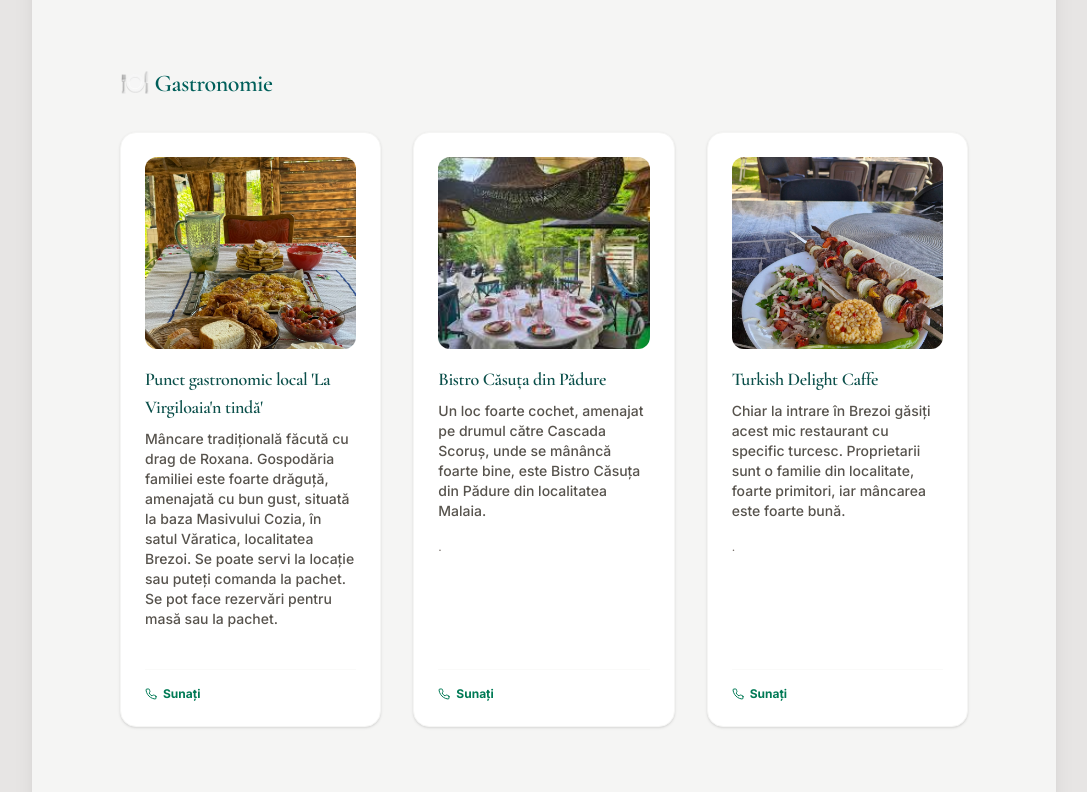
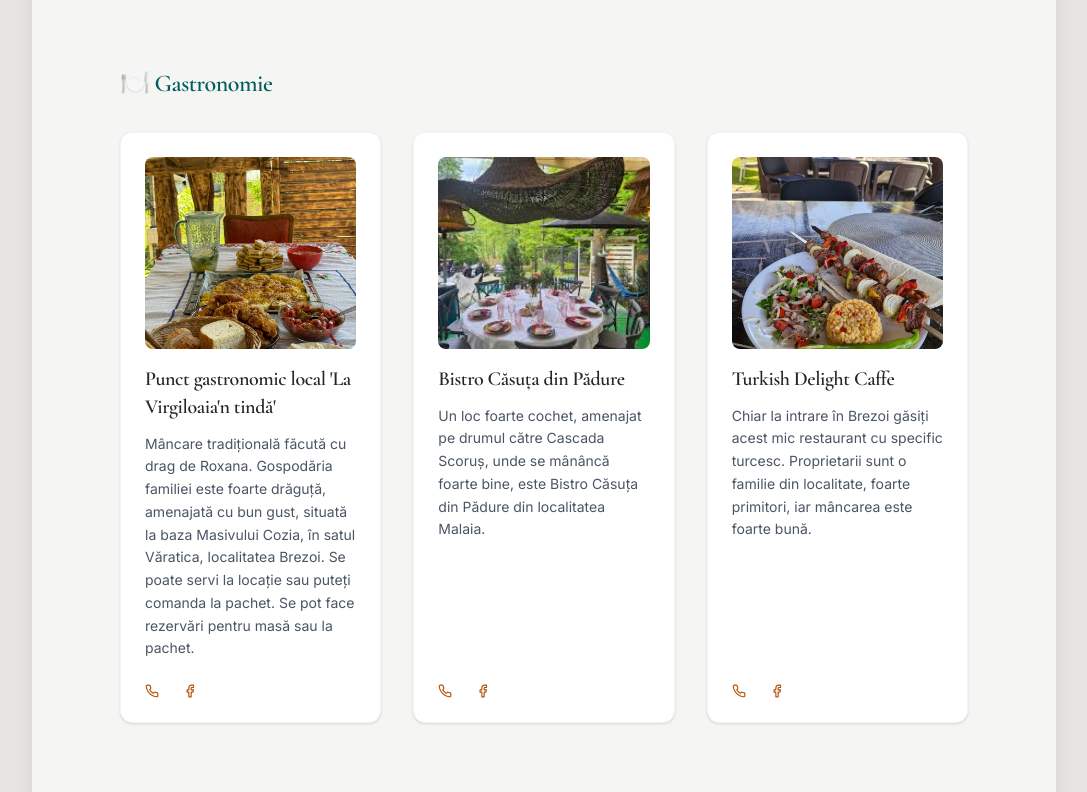
Before and after one commit to MariucaO/Camping_Next, a Next.js app: page / in a window 1280 px wide. Shown: the part 11040-11832 px from the top of the page, without its empty margins (96-1183 px from the left). Built offline with nearby package versions, Linux system fonts and the light colour scheme.

Commit message:
Activitati2

```diff
--- a/components/activities/ActivityCard.jsx
+++ b/components/activities/ActivityCard.jsx
@@ -1,39 +1,48 @@
-"use client";
+import { FiPhone, FiInstagram, FiFacebook, FiGlobe } from "react-icons/fi";
 
-import { FiPhone, FiFacebook, FiGlobe, FiMapPin } from "react-icons/fi";
+export default function ActivityCard({ item }) {
+  return (
+    <div className="bg-white p-6 rounded-xl border border-gray-100 shadow-sm flex flex-col">
 
-export default function ActivityCard({ item, onOpenGallery }) {
-  return (
-    <div className="bg-white p-6 rounded-2xl shadow-sm border border-stone-100 flex flex-col h-full hover:shadow-md transition-shadow">
-      {/* Imaginea - acum legată de lightbox */}
-      {item.gallery && item.gallery.length > 0 && (
-        <img
-          src={item.gallery[0]}
-          alt={item.title}
-          className="w-full h-48 object-cover rounded-xl mb-4 cursor-pointer hover:opacity-90 transition-opacity"
-          onClick={onOpenGallery}
-        />
+      {/* 1. Imaginea - Acum o adăugăm ca să apară! */}
+      {item.gallery && item.gallery[0] && (
+        <div className="w-full h-48 mb-4 overflow-hidden rounded-lg">
+          <img
+            src={item.gallery[0]}
+            alt={item.title}
+            className="w-full h-full object-cover"
+          />
+        </div>
       )}
 
-      <h4 className="font-bold text-lg mb-2 text-teal-900">{item.title}</h4>
-      <p className="text-stone-600 text-sm mb-4 font-medium">{item.description}</p>
-      <p className="text-stone-500 text-xs mb-6 leading-relaxed flex-grow">{item.content}</p>
+      {/* 2. Titlul și descrierea */}
+      <h3 className="text-xl font-semibold mb-3">{item.title}</h3>
+      <p className="text-gray-600 text-sm leading-relaxed mb-6">{item.description}</p>
 
-      {/* Butoane acțiune - Link-uri și Telefon */}
-      <div className="flex gap-3 mt-auto pt-4 border-t border-stone-50">
-        {item.links?.phone && (
-          <a href={`tel:${item.links.phone}`} className="text-xs flex items-center gap-1.5 text-emerald-700 hover:text-amber-600 font-bold transition-colors">
-            <FiPhone /> Sunați
+      {/* 3. Link-uri - Stil Footer */}
+      <div className="flex flex-wrap items-center gap-6 mt-auto">
+
+        {item.links?.phone && item.links.phone !== "" && (
+          <a href={`tel:${item.links.phone}`} className="flex items-center gap-2 text-gray-500 hover:text-[var(--accent)] transition-colors text-sm">
+            <FiPhone className="text-[var(--accent)]" />
           </a>
         )}
-        {item.links?.fb && (
-          <a href={item.links.fb} target="_blank" rel="noopener noreferrer" className="text-xs flex items-center gap-1.5 text-blue-600 hover:text-blue-800 font-bold transition-colors">
-            <FiFacebook /> Facebook
+
+        {item.links?.fb && item.links.fb !== "" && (
+          <a href={item.links.fb} target="_blank" rel="noopener noreferrer" className="flex items-center gap-2 text-gray-500 hover:text-[var(--accent)] transition-colors text-sm">
+            <FiFacebook className="text-[var(--accent)]" />
           </a>
         )}
-        {item.links?.web && (
-          <a href={item.links.web} target="_blank" rel="noopener noreferrer" className="text-xs flex items-center gap-1.5 text-teal-600 hover:text-teal-800 font-bold transition-colors">
-            <FiGlobe /> Web
+
+        {item.links?.insta && item.links.insta !== "" && (
+          <a href={item.links.insta} target="_blank" rel="noopener noreferrer" className="flex items-center gap-2 text-gray-500 hover:text-[var(--accent)] transition-colors text-sm">
+            <FiInstagram className="text-[var(--accent)]" />
+          </a>
+        )}
+
+        {item.links?.web && item.links.web !== "" && (
+          <a href={item.links.web} target="_blank" rel="noopener noreferrer" className="flex items-center gap-2 text-gray-500 hover:text-[var(--accent)] transition-colors text-sm">
+            <FiGlobe className="text-[var(--accent)]" />
           </a>
         )}
       </div>
--- a/components/activities/data.js
+++ b/components/activities/data.js
@@ -7,21 +7,21 @@ export const activitiesData = {
         description: "Mâncare tradițională făcută cu drag de Roxana. Gospodăria familiei este foarte drăguță, amenajată cu bun gust, situată la baza Masivului Cozia, în satul Văratica, localitatea Brezoi. Se poate servi la locație sau puteți comanda la pachet. Se pot face rezervări pentru masă sau la pachet.",
         content: "",
         gallery: ["/food.jpg"],
-        links: { phone: "0755509434" },
+        links: { phone: "0755509434", fb: "https://www.facebook.com/lavirgiloaia", insta: "", web: "", map: "" },
       },
       {
         title: "Bistro Căsuța din Pădure",
         description: "Un loc foarte cochet, amenajat pe drumul către Cascada Scoruș, unde se mânâncă foarte bine, este Bistro Căsuța din Pădure din localitatea Malaia.",
         content: ".",
         gallery: ["/casuta_din_padure.jpg"],
-        links: { phone: "0745 129 570" },
+        links: { phone: "0745 129 570", fb: "https://www.facebook.com/CasutaDinPadureMalaia", insta: "", web: "", map: "" },
       },
       {
         title: "Turkish Delight Caffe",
         description: "Chiar la intrare în Brezoi găsiți acest mic restaurant cu specific turcesc. Proprietarii sunt o familie din localitate, foarte primitori, iar mâncarea este foarte bună.",
         content: ".",
         gallery: ["/turkish_food.jpg"],
-        links: { phone: "0728 275 527" },
+        links: { phone: "0728 275 527", fb: "https://www.facebook.com/turkishdelightbrezoi", insta: "", web: "", map: "" },
       },
     ],
   },
@@ -33,42 +33,42 @@ export const activitiesData = {
         description: "Descoperă Alpine Xplore pentru tururi eco-friendly. Se pot închiria biciclete electrice mountain bike, iar la cerere se organizează tururi ghidate. Ghidul este un tânăr localnic, carismatic și iubitor de aventură, iar experiența vă va plăcea cu siguranță.",
         content: "",
         gallery: ["/bicycles.jpg"],
-        links: { phone: "0745833567" },
+        links: { phone: "0745833567", fb: "https://www.facebook.com/AlpineXplore", insta: "https://www.instagram.com/alpinexplore", web: "https://alpinexplore.ro", map: "" },
       },
       {
         title: "Ghidaj montan",
         description: "Trasee asistate către Masivul Cozia, Pietrele Doabrei, Muchia Delușelului sau Dealul Proienilor. Colaborăm cu ghizi locali calificați, care adaptează traseele pentru nevoile grupului.",
         content: "",
         gallery: ["/mountainlandscape1.jpg"],
-        links: { phone: "0730701781" },
+        links: { phone: "0730701781", fb: "https://www.facebook.com/salvamontbrezoi", insta: "", web: "", map: "" },
       },
       {
         title: "Echitație în natură",
         description: "Nedeea Vâlceană organizează excursii călare de 1-7 zile. Traseele sunt potrivite atât pentru începători, cât și pentru călăreți avansați. Experiența oferită de Nedeea Vâlceană este chiar unică, atât datorită celor 20 de cai liberi, blânzi și grijulii, cât și a peisajului superb, a mâncării delicioase și a cazării.",
         content: "",
         gallery: ["/horsebackriding.jpg"],
-        links: { phone: "0744313135" },
+        links: { phone: "0744313135", fb: "https://www.facebook.com/nedeeavalceana", insta: "https://www.instagram.com/nedeeavalceana", web: "https://nedeeavalceana.ro", map: "" },
       },
       {
         title: "Drumeție spre Cascada Scoruș",
         description: "Acesta este un traseu montan foarte accesibil, dar este nevoie de încălțăminte de munte. Urcarea are loc pe drum forestier și apoi pe potecă amenajată, pe marginea Pârâului Scoruș. La intrare pe traseu găsiți și Pensiunea Căsuța din Pădure, care are un bistro grozav.",
         content: " ",
         gallery: ["/cascada_scorus.jpg"],
-        links: { phone: "0744313135" },
+        links: { phone: "0744313135", fb: "", insta: "", web: "", map: "" },
       },
       {
         title: "Turn de escaladă",
         description: "Acest turn de escaladă se află în localitatea Brezoi, în incinta spațiului cultural creat de Bikers for Humanity pentru copii. Turnul are diferite grade de dificultate și poate fi folosit la liber, de cei care au echipament sau în urma unei rezervări către Asociația Salvatorii Montani Brezoi, care oferă echipamente de cățărare și ajutor celor interesați.",
         content: "",
         gallery: ["/turn_catarari.jpg"],
-        links: { phone: "0730701781" },
+        links: { phone: "0730701781", fb: "https://www.facebook.com/salvamontbrezoi", insta: "", web: "", map: "" },
       },
       {
         title: "Trasee montane",
         description: "Zona este deosebit de frumoasă și vă îndemnăm să plecați pe trasee ca să vă convingeți. Puteți să parcurgeți de la trasee mai dificile spre Vf. Cozia sau Vf Narățu, până la plimbări de câteva ore pe Valea Doabrei, Muchia Delușelului, Vârful Țurțudan, Dealul Proienilor. Recomandăm să vă informați în prealabil și să vă echipați cu ghete/bocanci de munte.",
         content: "",
         gallery: ["/trasee_montane.jpg"],
-        links: {},
+        links: { phone: "", fb: "", insta: "", web: "", map: "" },
       },
     ],
   },
@@ -80,28 +80,28 @@ export const activitiesData = {
         description: "La 10 minute de mers pe jos de livada noastră se află festivalul de muzică, unde sunt organizate concerte pe toată perioada verii. În afară de Open Air Blues festival din iulie, anul acesta mai sunt încă 2 evenimente muzicale mari, Bikers for Humanity Rock Fest și Brezoi Folk Festival.",
         content: "",
         gallery: ["/festival.jpg"],
-        links: { phone: "0761312655" },
+        links: { phone: "0761312655", fb: "https://www.facebook.com/OpenAirBluesFestivalBrezoi", insta: "https://www.instagram.com/brezoiblues", web: "https://brezoi.ro", map: "" },
       },
       {
         title: "Băi Termale",
         description: "Bogăția pământului, apele termale de la Călimănești-Căciulata sunt aproape de noi. La numai 15 km de Brezoi, se află vestita stațiune balneo-climaterică de pe Valea Oltului. Aici puteți opta pentru un număr mare de locații unde puteți înota și beneficia de alte proceduri conexe băilor termale.",
         content: "",
         gallery: ["/thermals.jpg"],
-        links: {},
+        links: { phone: "", fb: "", insta: "", web: "", map: "" },
       },
       {
         title: "Mănăstirile vâlcene",
         description: "Poți face un tur cultural pe la unele dintre cele mai frumoase mănăstiri din zonă. Suficient de aproape de Brezoi încât să poată fi vizitate într-o singură zi: Cozia, Berislăvești, Turnu, Stânișoara, Cornet, aceste mănăstiri, unele foarte vechi, oferă prilejul de a admira arhitectura religioasă specifică evului mediu românesc, picturile deosebite, dar și mediul natural foarte frumos în care au fost construite.",
         content: "",
         gallery: ["/manastiri.jpg"],
-        links: {},
+        links: { phone: "", fb: "", insta: "", web: "", map: "" },
       },
       {
         title: "Dexiworld Park",
         description: "Copiii, dar și adulții, vor fi foarte încântați de acest parc mare, amenajat foarte frumos. Este mare și sunt numeroase replici cât se poate de realiste cu dinozauri. Acolo se pot servi gustări, există locuri umbroase pe marginea unui pârâu și sunt destule atracții pentru cei mici.",
         content: "",
         gallery: ["/dino.jpg"],
-        links: {},
+        links: { phone: "", fb: "https://www.facebook.com/DexiworldPark", insta: "", web: "https://dexiworld.ro", map: "" },
       },
     ],
   },
```
